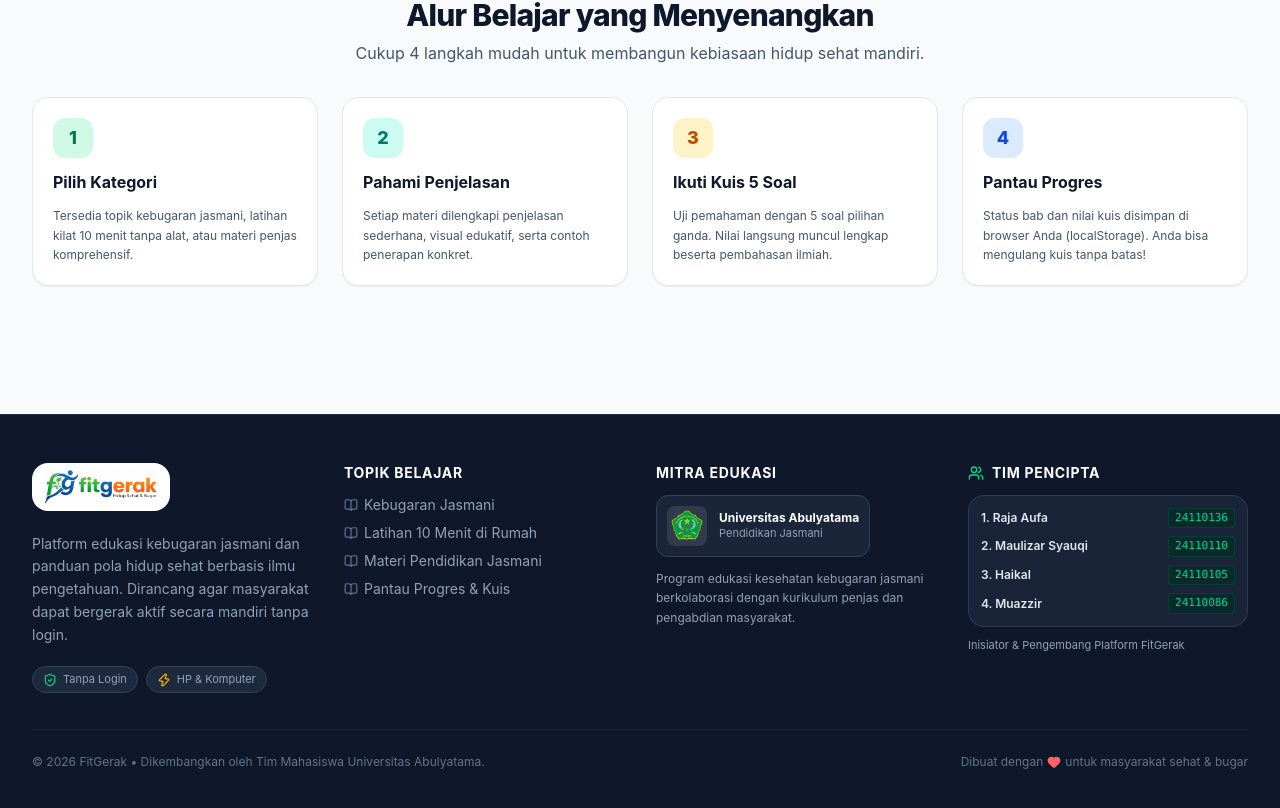
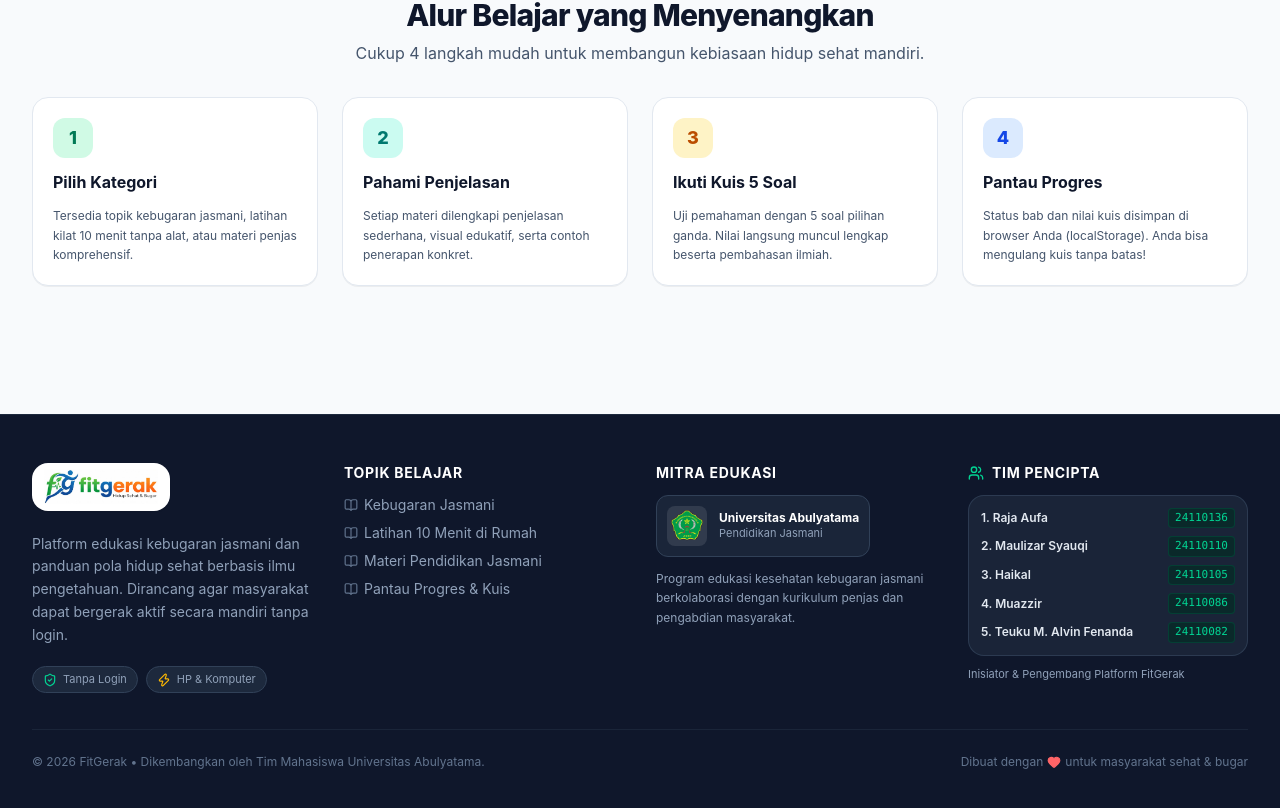
Before and after one commit to aulia-lutfi/FitGerak, a React (Vite) app: page / in a window 1280 px wide. Shown: the part 1889-2697 px from the top of the page. Built offline with nearby package versions, Linux system fonts and the light colour scheme.

Commit message:
feat: add Teuku M. Alvin Fenanda to creators list in footer

```diff
--- a/src/components/Footer.jsx
+++ b/src/components/Footer.jsx
@@ -8,6 +8,7 @@ export default function Footer() {
     { nama: 'Maulizar Syauqi', nim: '24110110' },
     { nama: 'Haikal', nim: '24110105' },
     { nama: 'Muazzir', nim: '24110086' },
+    { nama: 'Teuku M. Alvin Fenanda', nim: '24110082' },
   ];
 
   return (
```
Also changed, not shown: 1 other file (tests, documents, lock files or other folders).
